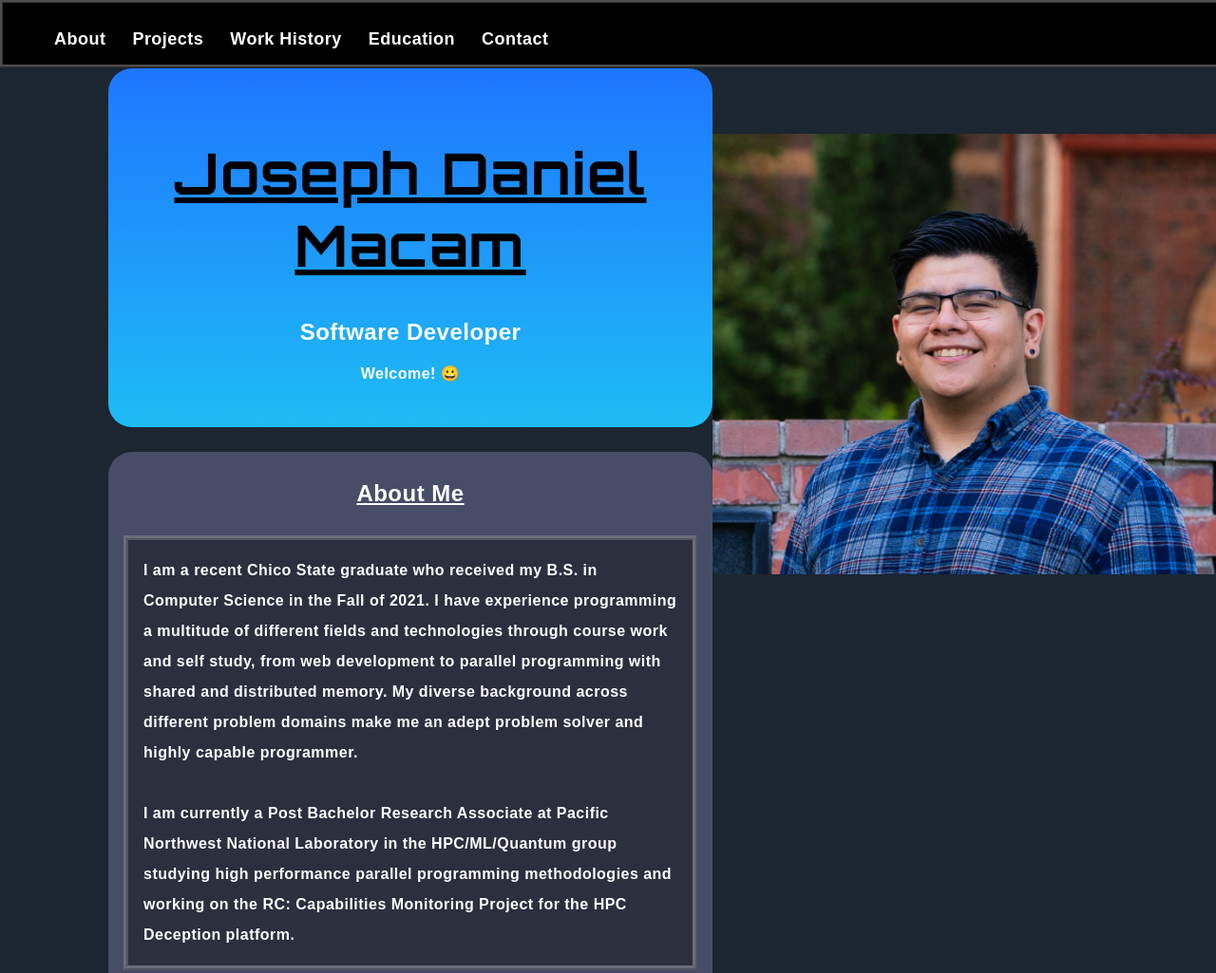
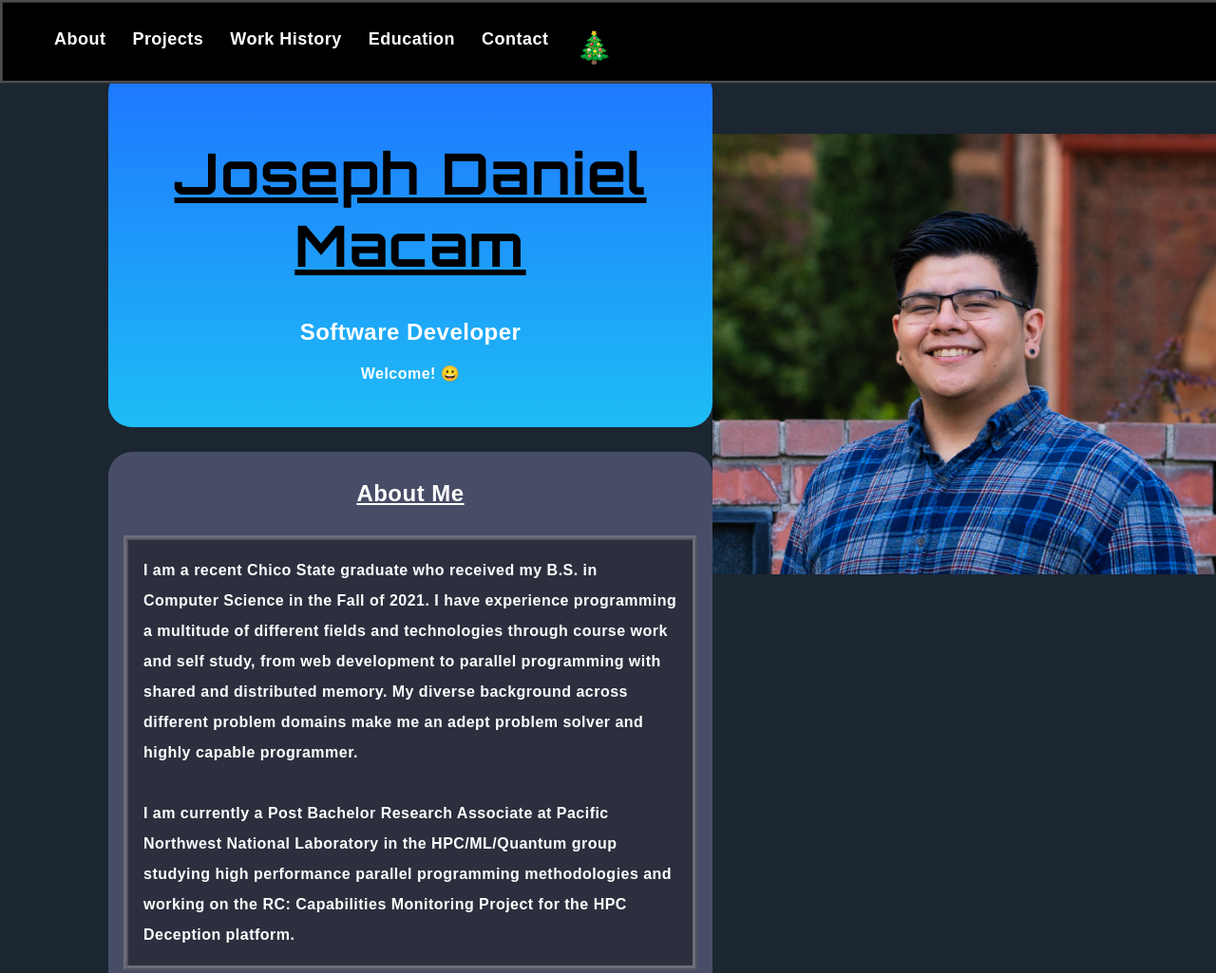
Before and after one commit to jdmacam/Pv1, a plain HTML site: page index.html in a window 1280 px wide. Shown: the top 1025 px of the page at 95% size. Drawn offline with nearby package versions, Linux system fonts and the light colour scheme.

Commit message:
adds lil link to xmas on main page

```diff
--- a/index.html
+++ b/index.html
@@ -22,6 +22,7 @@
         <li class="sidebar-item"><a class="sidebar-link" href="#work_history">Work History</a></li>
         <li class="sidebar-item"><a class="sidebar-link" href="#education">Education</a></li>
         <li class="sidebar-item"><a class="sidebar-link" href="#contact">Contact</a></li>
+        <li class="sidebar-item" style="font-size: xx-large;"><a class="sidebar-link" href="/xmas.html">🎄</a></li>
       </ul>
       <!-- <h2 id="initials">JM</h2> -->
     </div>
```
